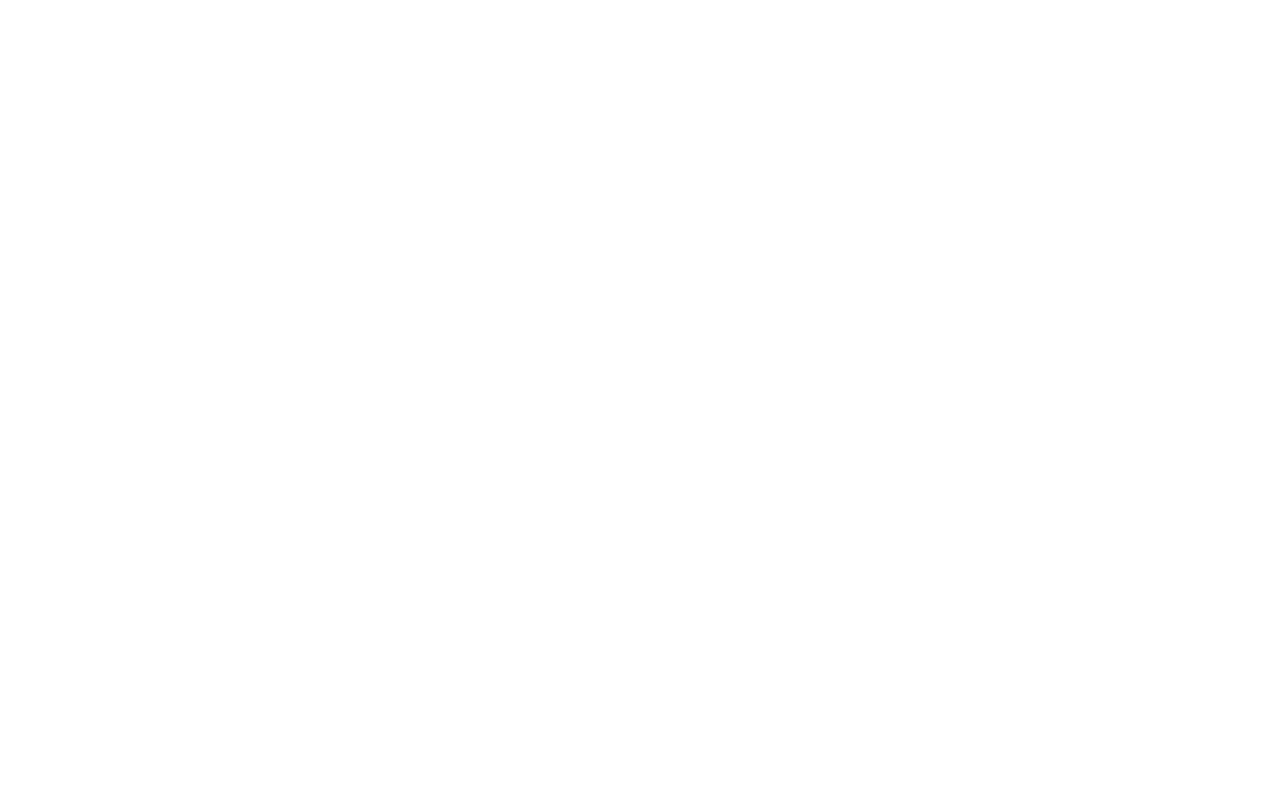
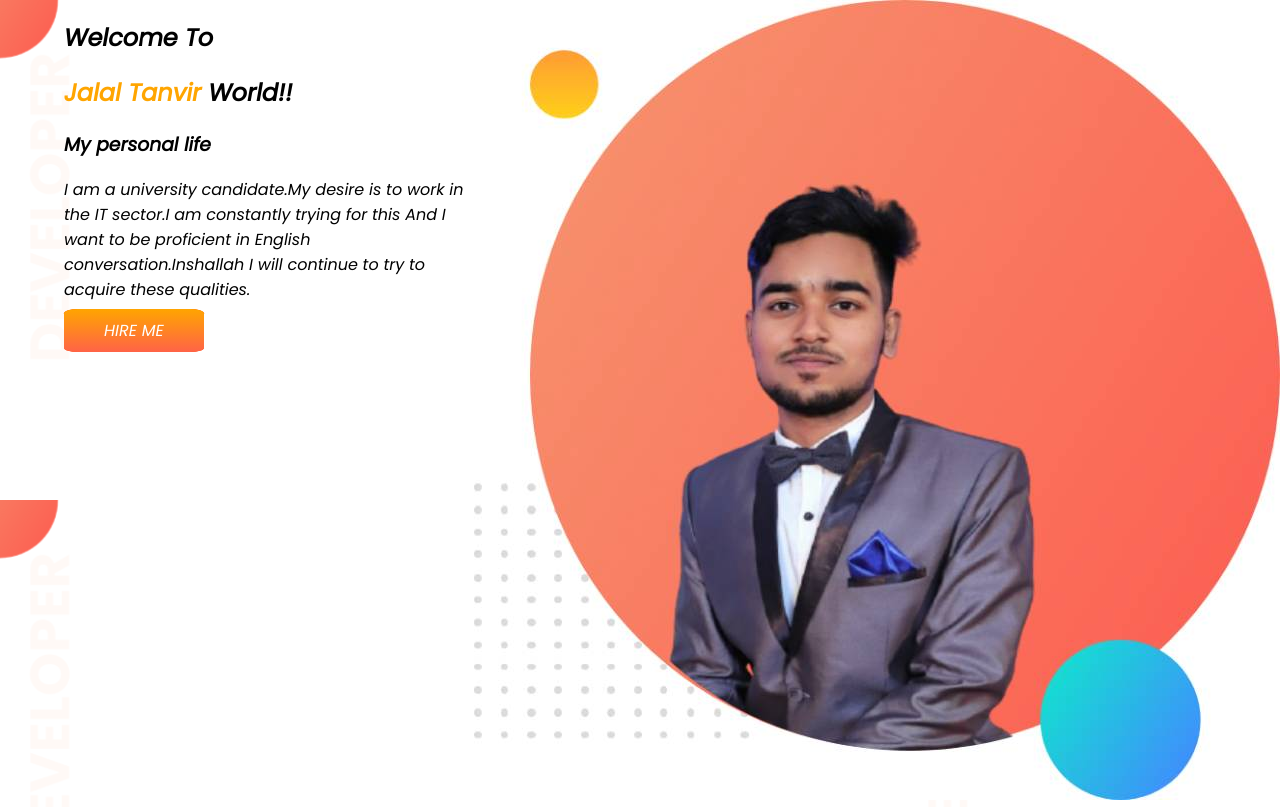
Before and after one commit to jalalTanvir/developer-portfolio, a plain HTML site: page index.html in a window 1280 px wide. Drawn offline with Linux system fonts and the light colour scheme.

Commit message:
top-banner added

```diff
--- a/index.html
+++ b/index.html
@@ -1,13 +1,38 @@
 <!DOCTYPE html>
 <html lang="en">
+
 <head>
     <meta charset="UTF-8">
     <meta http-equiv="X-UA-Compatible" content="IE=edge">
     <meta name="viewport" content="width=device-width, initial-scale=1.0">
     <title>jalal portfolio</title>
-    <link rel="stylesheet" href="">
+    <link rel="preconnect" href="https://fonts.googleapis.com">
+    <link rel="preconnect" href="https://fonts.gstatic.com" crossorigin>
+    <link href="https://fonts.googleapis.com/css2?family=Poppins:ital@1&display=swap" rel="stylesheet">
+    <link rel="stylesheet" href="style.css">
+
+
+
 </head>
+
 <body>
+    <section class="top-banner">
+        <div class="half-width">
+            <h1>Welcome To</h1>
+            <h1><span class="orange-color">Jalal Tanvir</span> World!!</h1>
+            <h3>My personal life</h3>
+            <p>I am a university candidate.My desire is to work in the IT sector.I am constantly trying for this And I
+                want
+                to be proficient in English conversation.Inshallah I will continue to try to acquire these qualities.
+            </p>
+            <a class="link-button" target="_blank" href="https://www.linkedin.com/in/md-jalal-uddin-0934ab216/">HIRE
+                ME</a>
+        </div>
+        <div>
+            <img src="images/ttt.jpg.jpg" alt="">
+        </div>
 
+    </section>
 </body>
+
 </html>
--- a/style.css
+++ b/style.css
@@ -0,0 +1,31 @@
+body{
+    font-family: 'Poppins', sans-serif;
+    margin: 0;
+}
+h1{
+    font: size 50px;
+}
+.orange-color{
+    color: orange;
+}
+section{
+    display: flex;
+}
+.half-width{
+    width: 50%;
+   padding-left: 5%;
+}
+.link-button{
+    text-decoration: none;
+    background-color: orangered;
+    padding: 10px 40px;
+    border-radius: 10%;
+    background-image: linear-gradient(orange,tomato);
+     color: white;
+     font: 700;
+
+}
+.top-banner{
+    background-image: url(images/top-banner.png);
+
+}
```
Also changed, not shown: images/dream-bg.png (added), images/exp-bg.png (added), images/ja.jpg (added), images/ja2,jpg.png (added), images/jhankar.png (added), images/jhankar2.png (added), images/my-bg.png (added), images/my-bg2.png (added), images/ta3.jpg (added), images/top-banner.png (added), images/ttt.jpg.jpg (added), 7 other files.
